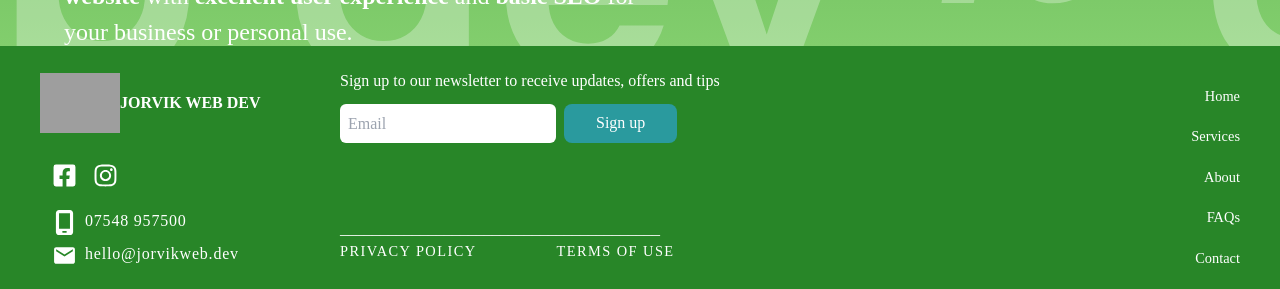
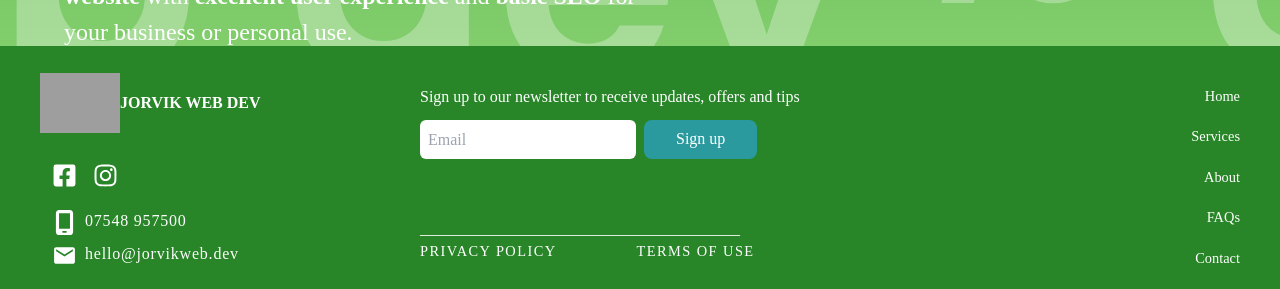
Before and after one commit to hannahf86/jorvikwebdev, a React (Vite) app: page / in a window 1280 px wide. Shown: the part 754-1043 px from the top of the page. Built offline with nearby package versions, Linux system fonts and the light colour scheme; grey boxes are pictures that could not be loaded.

Commit message:
footer improvements again

```diff
--- a/src/Components/Footer.jsx
+++ b/src/Components/Footer.jsx
@@ -14,7 +14,7 @@ const Footer = () => {
     logo: "w-20",
 
     newsletterContainer:
-      "md:col-start-2 md:row-start-1 md:col-span-3 md:row-span-2",
+      "md:col-start-2 md:row-start-1 md:col-span-3 md:row-span-2 pl-20 pt-4",
     desc: "text-white text-sm mb-3",
     form: "flex",
     button:
@@ -30,7 +30,7 @@ const Footer = () => {
     navLink: "hover:text-accent font-thin text-xs",
 
     legalContainer:
-      "flex flex-col justify-center mt-2 md:row-start-3 md:col-start-2 md:col-end-4",
+      "flex flex-col justify-center mt-2 md:row-start-3 md:col-start-2 md:col-end-4 pl-20",
     legalLinkContainer:
       "flex justify-between mx-10 sm:mx-32 md:mx-0 md:justify-start",
     privacy:
```
